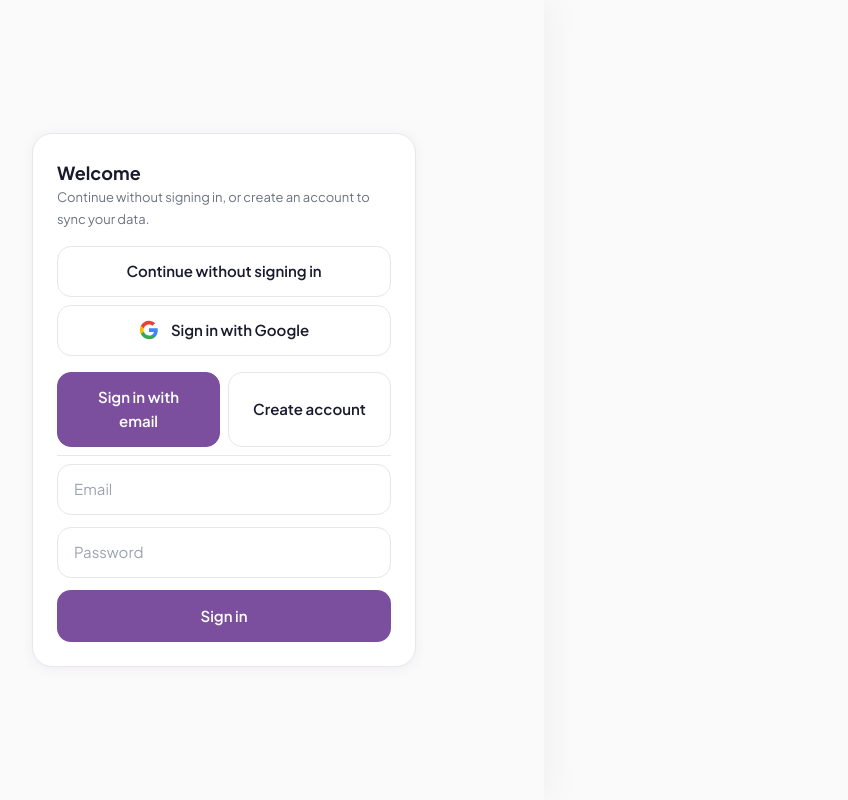
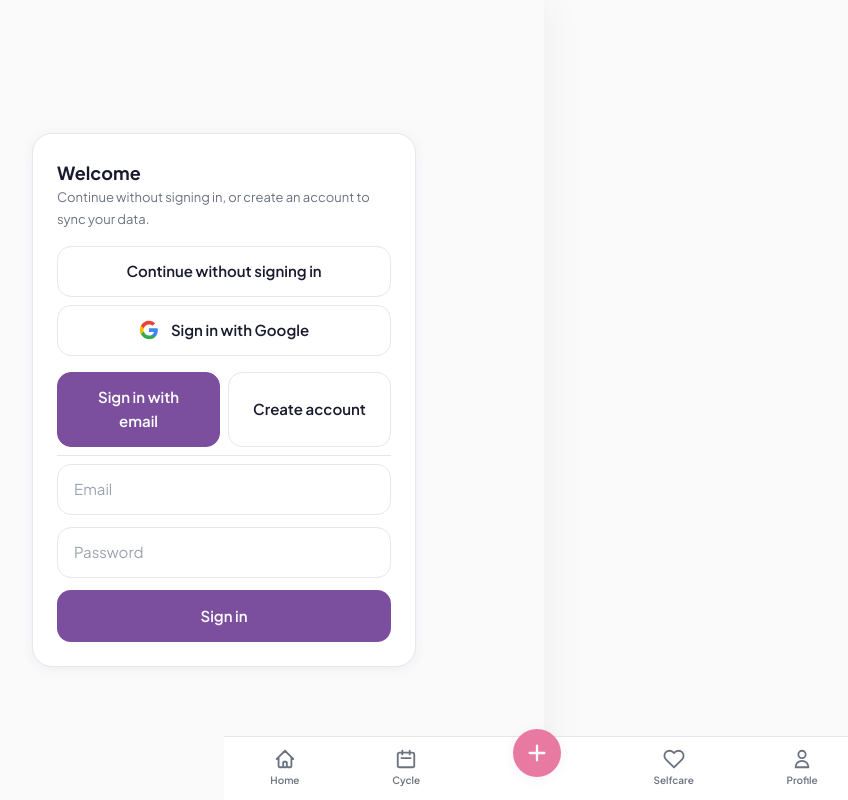
Before and after one commit to Robibiruk/atnasya-health-frontend, a React (Vite) app: page /login in a window 1280 px wide. Shown: the whole page, without its empty margins (96-944 px from the left). Built offline with nearby package versions, Linux system fonts and the light colour scheme; no server answers.

Commit message:
feat: Update layout to include BottomNav in App and remove from OnboardGate

```diff
--- a/src/App.tsx
+++ b/src/App.tsx
@@ -108,9 +108,8 @@ function AnimatedRoutes() {
 
 function Layout({ children }: { children: React.ReactNode }) {
   return (
-    <div className="min-h-screen bg-surface">
+    <div className="min-h-screen bg-surface pb-16">
       {children}
-      <BottomNav />
     </div>
   );
 }
@@ -141,6 +140,7 @@ export default function App() {
   return (
     <BrowserRouter>
       <AuthInit />
+      <BottomNav />
       <AnimatedRoutes />
     </BrowserRouter>
   );
--- a/src/components/layout/BottomNav.tsx
+++ b/src/components/layout/BottomNav.tsx
@@ -25,7 +25,7 @@ export function BottomNav() {
   const tabs = isPartner ? partnerTabs(t) : trackerTabs(t);
 
   return (
-    <nav className="fixed inset-x-0 bottom-0 z-30 mx-auto max-w-[480px] md:max-w-[640px] h-16 border-t border-border bg-card" data-nav-palette={palette}>
+    <nav className="fixed inset-x-0 bottom-0 z-50 mx-auto max-w-[480px] md:max-w-[640px] h-16 border-t border-border bg-[color:var(--color-card)]" data-nav-palette={palette}>
       <div className={`flex h-full items-center ${isPartner ? "divide-x divide-border" : "justify-around"}`}>
         {tabs.map(({ to, label, path, primary }: { to: string; label: string; path: string; primary?: boolean }) => (
           <NavLink
--- a/src/pages/OnboardGate.tsx
+++ b/src/pages/OnboardGate.tsx
@@ -5,7 +5,6 @@ import { useAuthStore } from "../store/authStore";
 import { useCycleStore } from "../store/cycleStore";
 import { Home } from "../pages/Home";
 import { Spinner } from "../components/ui/Spinner";
-import { BottomNav } from "../components/layout/BottomNav";
 
 export function OnboardGate() {
   const loading = useAuthStore((s) => s.loading);
@@ -35,10 +34,5 @@ export function OnboardGate() {
     return <Navigate to="/onboarding" replace />;
   }
 
-  return (
-    <div className="min-h-screen bg-surface">
-      <Home />
-      <BottomNav />
-    </div>
-  );
+  return <Home />;
 }
```
